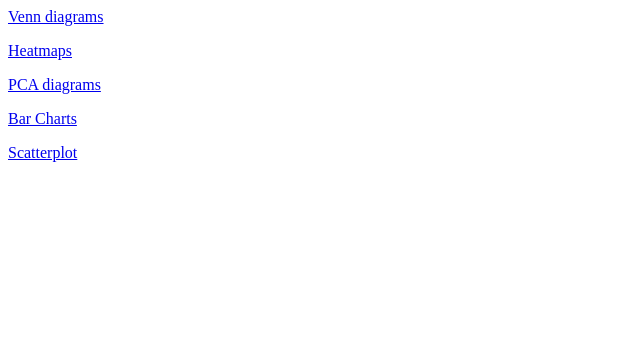
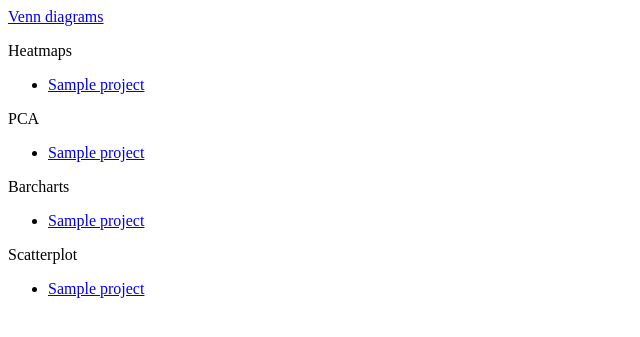
Before and after one commit to snapdragon/cc_processor, a Django app: page / in a window 1280 px wide. Shown: the top 337 px of the page, without its empty margins (0-640 px from the left). Run offline with Django 5.2, Linux system fonts and the light colour scheme; tables that the repository leaves empty hold one stand-in row (values such as "Sample post"); parts of the project's set-up code (start-up, migrations or seed data) failed here and were passed over.

Commit message:
Make charts per-project where possible

```diff
--- a/process/templates/barchart.html
+++ b/process/templates/barchart.html
@@ -52,7 +52,7 @@
 
       const color = d3.scaleOrdinal()
         .domain(["Reactome", "BP", "MF", "CC"])
-        .range(["#888", "#8B0000", "#00008B", "#013220"]);
+        .range(["#888", "#4095c5", "#9fcae2", "#0072b2"]);
 
       // Bars
       g.append("g")
--- a/process/templates/index.html
+++ b/process/templates/index.html
@@ -17,10 +17,44 @@
 <body>
 
 <a href="venn">Venn diagrams</a><p>
-<a href="heatmap">Heatmaps</a><p>
-<a href="pca">PCA diagrams</a><p>
-<a href="barchart">Bar Charts</a><p>
-<a href="scatterplot">Scatterplot</a>
+
+Heatmaps
+<ul>
+    {% for project in projects %}
+        <li><a href="{% url 'heatmap' project.pk %}">{{ project.name }}</a></li>
+    {% empty %}
+        <li>No projects available.</li>
+    {% endfor %}
+</ul>
+
+PCA
+<ul>
+    {% for project in projects %}
+        <li><a href="{% url 'pca' project.pk %}">{{ project.name }}</a></li>
+    {% empty %}
+        <li>No projects available.</li>
+    {% endfor %}
+</ul>
+
+Barcharts
+
+<ul>
+    {% for project in projects %}
+        <li><a href="{% url 'barchart' project.pk %}">{{ project.name }}</a></li>
+    {% empty %}
+        <li>No projects available.</li>
+    {% endfor %}
+</ul>
+
+Scatterplot
+
+<ul>
+    {% for project in projects %}
+        <li><a href="{% url 'scatterplot' project.pk %}">{{ project.name }}</a></li>
+    {% empty %}
+        <li>No projects available.</li>
+    {% endfor %}
+</ul>
 
 </body>
 </html>
--- a/process/views.py
+++ b/process/views.py
@@ -20,7 +20,29 @@ from process.constants import (
 )
 
 def index(request):
-    return render(request, "index.html", {})
+    projects = Project.objects.all()
+
+    projects_data = []
+
+    for project in projects:
+        name = project.name
+
+        if name == "Original":
+            name = "ICR from original json output"
+        elif name == "ICR":
+            if project.with_bugs:
+                name = "ICR (with bugs)"
+            else:
+                name = "ICR (without bugs)"
+
+        projects_data.append({
+            "id": project.id,
+            "name": name,
+        })
+
+    return render(request, "index.html", {
+        "projects": projects
+    })
 
 
 def venn(request):
@@ -44,28 +66,37 @@ def venn(request):
 
 
 
-def heatmap(request):
+def heatmap(request, id):
+    project = Project.objects.get(id=id)
+
     # CDK1, CDK2, CDK6, CCND1
     protein_genes = ['CDK1', 'CDK2', 'CDK6', 'CCND1']
     protein_accession_numbers = ['P06493', 'P24941', 'Q00534', 'P24385']
 
-    sample_stages = SampleStage.objects.filter(project__name=PROJECT_SL).order_by('rank')
+    sample_stages = SampleStage.objects.filter(project=project).order_by('rank')
 
     samples = [s.name.removeprefix("RO sample ").replace("sample, ", "") for s in sample_stages]
 
     protein_readings = []
+    protein_reading_max = 0
 
     for accession_number in protein_accession_numbers:
         abundances = Abundance.objects.filter(
             statistic__statistic_type__name = ABUNDANCES_RAW,
             statistic__protein__accession_number = accession_number,
-            statistic__protein__project__name = PROJECT_SL,
+            statistic__protein__project = project,
             replicate__mean = True
         ).order_by(
             'sample_stage__rank'
         )
 
-        row = [a.reading for a in abundances]
+        row = []
+
+        for a in abundances:
+            row.append(a.reading)
+
+            if a.reading > protein_reading_max:
+                protein_reading_max = a.reading
 
         protein_readings.append(row)
 
@@ -73,27 +104,40 @@ def heatmap(request):
     phospho_phosphosites = ['pY6', 'pT4', 'pT5']
     phospho_peptides = ['IGEGTY(UniMod:21)GVVYK2', 'ALGT(UniMod:21)PNNEVWPEVESLQDYK3', 'IGEGT(UniMod:21)YGVVYK2']
 
+    phosphos = Phospho.objects.filter(
+        protein__accession_number = "P06493",
+        protein__project = project
+    )
+
     phospho_readings = []
+    phospho_reading_max = 0
 
-    for peptide in phospho_peptides:
+    for phospho in phosphos:
         abundances = Abundance.objects.filter(
             statistic__statistic_type__name = ABUNDANCES_RAW,
-            statistic__phospho__mod = peptide,
-            statistic__phospho__protein__project__name = PROJECT_SL,
+            statistic__phospho = phospho,
             replicate__mean = True
         ).order_by(
             'sample_stage__rank'
         )
 
-        row = [a.reading for a in abundances]
+        row = []
+
+        for a in abundances:
+            row.append(a.reading)
+
+            if a.reading > phospho_reading_max:
+                phospho_reading_max = a.reading
 
         phospho_readings.append(row)
 
     return render(request, "heatmap.html", {
         "protein_genes": protein_genes,
         "protein_readings_data": protein_readings,
-        "phospho_phosphosites": phospho_phosphosites,
+        "protein_reading_max": protein_reading_max,
+        "phospho_phosphosites": [p.mod for p in phosphos],
         "phospho_readings_data": phospho_readings,
+        "phospho_reading_max": phospho_reading_max,
         "samples_data": samples,
     })
 
@@ -104,8 +148,8 @@ def pca(request):
     return render(request, "pca.html", {})
 
 
-def barchart(request):
-    project = Project.objects.get(name=PROJECT_SL)
+def barchart(request, id):
+    project = Project.objects.get(id = id)
 
     protein_go = project.protein_go_list
     phospho_go = project.phospho_protein_go_list
@@ -131,25 +175,26 @@ def process_bar_data(go_list):
         'GO:MF': 'MF',
     }
 
-    for go in go_list:
-        source = go['source']
-        p_value = go['p_value']
+    if go_list:
+        for go in go_list:
+            source = go['source']
+            p_value = go['p_value']
 
-        if len(top[groups[source]]) < 3:
-            top[groups[source]].append({
-                "group": groups[source],
-                "name": go["name"],
-                "value": -log10(p_value)
-            })
+            if len(top[groups[source]]) < 3:
+                top[groups[source]].append({
+                    "group": groups[source],
+                    "name": go["name"],
+                    "value": -log10(p_value)
+                })
 
     return [item for sublist in top.values() for item in sublist]
 
 
-def scatterplot(request):
+def scatterplot(request, id):
+    project = Project.objects.get(id=id)
+
     protein_data = []
     phospho_data = []
-
-    project = Project.objects.get(name=PROJECT_SL)
 
     protein_num = Protein.objects.filter(project=project).count()
     phospho_num = Phospho.objects.filter(protein__project=project).count()
--- a/processor/urls.py
+++ b/processor/urls.py
@@ -5,9 +5,9 @@ from process import views
 urlpatterns = [
     path('', views.index, name='index'),
     path('venn/', views.venn, name='venn'),
-    path('heatmap/', views.heatmap, name='heatmap'),
-    path('pca/', views.pca, name='pca'),
-    path('barchart/', views.barchart, name='barchart'),
-    path('scatterplot/', views.scatterplot, name='scatterplot'),
+    path('heatmap/<int:id>/', views.heatmap, name='heatmap'),
+    path('pca/<int:id>/', views.pca, name='pca'),
+    path('barchart/<int:id>/', views.barchart, name='barchart'),
+    path('scatterplot/<int:id>/', views.scatterplot, name='scatterplot'),
     path("admin/", admin.site.urls),
 ]
```
Also changed, not shown: process/templates/heatmap.html (+8 -2 lines).
